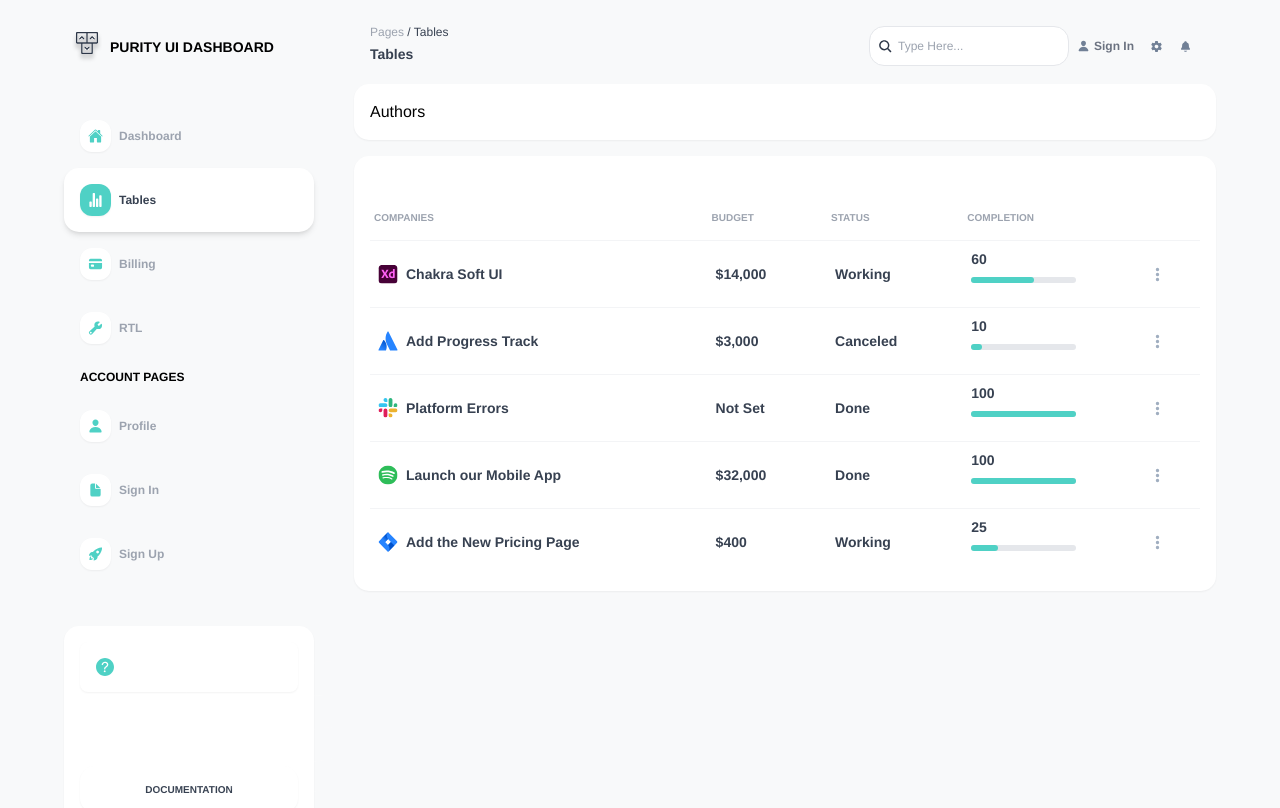
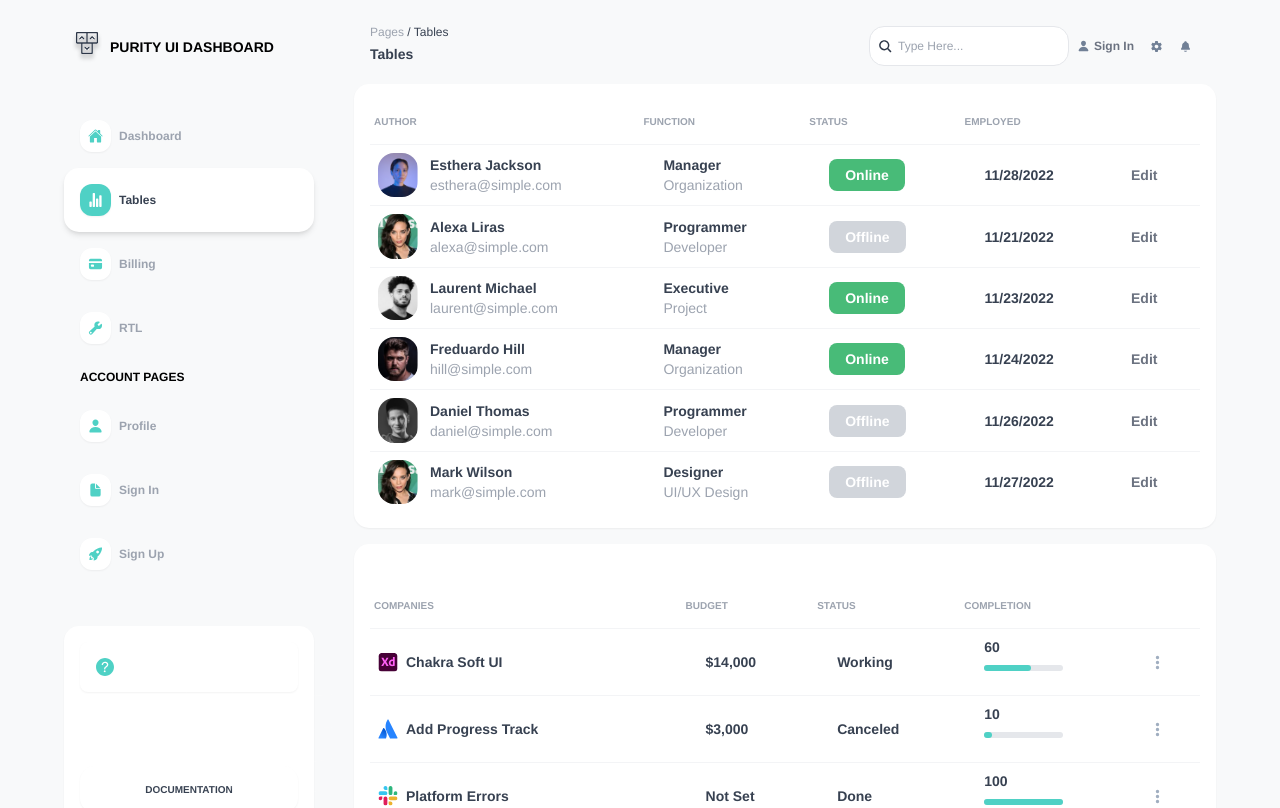
Before and after one commit to arrlancore/duck-flying-tp-project, a Next.js app: page /tables in a window 1280 px wide. Shown: the top 808 px of the page. Built offline with nearby package versions, Linux system fonts and the light colour scheme.

Commit message:
add author table

```diff
--- a/components/Footer.tsx
+++ b/components/Footer.tsx
@@ -4,7 +4,7 @@ import Text from "./Text";
 
 const Footer = () => {
   return (
-    <div className="flex justify-between py-4 flex-col md:flex-row">
+    <div className="flex justify-between mt-2 py-4 flex-col md:flex-row">
       <div className="w-full flex-1">
         <Text variant="caption" className="text-xs">
           @ {new Date().getFullYear()}, Made with ❤️ by{" "}
--- a/components/Table.tsx
+++ b/components/Table.tsx
@@ -21,7 +21,9 @@ type Props = {
 
 const Table = (props: Props) => {
   return (
-    <div className={`overflow-x-auto relative ${props.rootStyle}`}>
+    <div
+      className={`overflow-x-auto min-w-[320px] relative ${props.rootStyle}`}
+    >
       <table className="w-full text-sm text-left font-bold text-gray-700">
         <thead className="text-[10px] uppercase text-gray-400 uppercase dark:text-gray-400">
           <tr>
@@ -44,7 +46,7 @@ const Table = (props: Props) => {
               className="bg-white border-solid border-gray-100 border-t"
             >
               {tds.map((data, idx) => (
-                <td key={idx} className={`py-2 px-6 pl-2`}>
+                <td key={idx} className={`py-2 px-6 ${idx == 0 ? "pl-2" : ""}`}>
                   {data.render ? data.render(data.value, tds) : data.value}
                 </td>
               ))}
--- a/components/dashboard/ProjectsInfo.tsx
+++ b/components/dashboard/ProjectsInfo.tsx
@@ -30,7 +30,7 @@ import Text from "../Text";
 const renderer = {
   companyName: ([title, logo]: [string, string]) => {
     return (
-      <div className="flex">
+      <div className="flex min-w-[140px]">
         <Image className="mr-2" width={20} height={20} src={logo} alt={title} />{" "}
         {title}
       </div>
--- a/components/tables/Authors.tsx
+++ b/components/tables/Authors.tsx
@@ -11,191 +11,241 @@ import OptionIcon from "../OptionIcon";
 import Progress from "../Progress";
 import Table from "../Table";
 import Image from "next/image";
+import {
+  author1,
+  author2,
+  author3,
+  author4,
+  author6,
+} from "../../src/assets/images";
+import Text from "../Text";
+import Link from "next/link";
 
 const renderer = {
-  companyName: ([title, logo]: [string, string]) => {
+  author: ([name, email, pic]: [string, string, string]) => {
     return (
-      <div className="flex">
-        <Image className="mr-2" width={20} height={20} src={logo} alt={title} />{" "}
-        {title}
+      <div className="flex items-center">
+        <Image
+          className="rounded-2xl object-contain"
+          width="40"
+          height="40"
+          src={pic}
+          alt={name}
+        />{" "}
+        <div className="flex flex-col pl-3">
+          <div>{name}</div>
+          <Text variant="caption">{email}</Text>
+        </div>
       </div>
     );
   },
-  members: (value: string[]) => {
+  function: ([func, division]: [string, string]) => {
     return (
-      <div className="flex relative">
-        {value.map((src, idx) => (
-          <Image
-            key={idx}
-            src={src}
-            alt="member"
-            width="18"
-            height="18"
-            className="relative left-0 top-0"
-            style={{ left: idx * -8 }}
-          />
-        ))}
+      <div className="flex flex-col">
+        <div>{func}</div>
+        <Text variant="caption">{division}</Text>
       </div>
     );
   },
-  budget: (value: number) => {
-    const formatter = (n: number) => new Intl.NumberFormat().format(n);
-    return <div>{value ? `$${formatter(value)}` : "Not Set"}</div>;
-  },
-  completion: (value: number) => (
-    <div className="flex flex-col">
-      <div>{value}</div>
-      <Progress pct={value} />
+  status: (statuses: string) => (
+    <div>
+      <span
+        className={`py-2 px-4 text-white rounded-lg ${
+          statuses.toLowerCase() == "online" ? "bg-[#48BB78]" : "bg-gray-300"
+        }`}
+      >
+        {statuses}
+      </span>
     </div>
   ),
-  option: () => <OptionIcon className="ml-auto" />,
+  employed: (date: string) => new Date(date).toLocaleDateString(),
+  action: () => (
+    <Link title="Edit" href="#" className=" text-gray-500">
+      Edit
+    </Link>
+  ),
 };
 
 const projectsDataTable = {
   head: [
-    { value: "Companies" },
-    { value: "Budget" },
+    { value: "Author" },
+    { value: "Function" },
     { value: "Status" },
-    { value: "Completion" },
+    { value: "Employed" },
     { value: "" },
   ],
   body: [
     [
       {
-        key: "company",
-        value: ["Chakra Soft UI", adobeXd.src],
-        render: renderer.companyName,
+        key: "author",
+        value: ["Esthera Jackson", "esthera@simple.com", author6.src],
+        render: renderer.author,
       },
       {
-        key: "budget",
-        value: 14000,
-        render: renderer.budget,
+        key: "function",
+        value: ["Manager", "Organization"],
+        render: renderer.function,
       },
       {
         key: "status",
-        value: "Working",
+        value: "Online",
+        render: renderer.status,
       },
       {
-        key: "completion",
-        value: 60,
-        render: renderer.completion,
+        key: "employed",
+        value: "2022-11-28T10:17:44.165Z",
+        render: renderer.employed,
       },
       {
-        key: "option",
+        key: "action",
         value: "",
-        render: renderer.option,
+        render: renderer.action,
       },
     ],
     [
       {
-        key: "company",
-        value: ["Add Progress Track", atlassian.src],
-        render: renderer.companyName,
+        key: "author",
+        value: ["Alexa Liras", "alexa@simple.com", author1.src],
+        render: renderer.author,
       },
       {
-        key: "budget",
-        value: 3000,
-        render: renderer.budget,
+        key: "function",
+        value: ["Programmer", "Developer"],
+        render: renderer.function,
       },
       {
         key: "status",
-        value: "Canceled",
-      },
-
-      {
-        key: "completion",
-        value: 10,
-        render: renderer.completion,
+        value: "Offline",
+        render: renderer.status,
       },
       {
-        key: "option",
+        key: "employed",
+        value: "2022-11-21T10:17:44.165Z",
+        render: renderer.employed,
+      },
+      {
+        key: "action",
         value: "",
-        render: renderer.option,
+        render: renderer.action,
       },
     ],
     [
       {
-        key: "company",
-        value: ["Platform Errors", slack.src],
-        render: renderer.companyName,
+        key: "author",
+        value: ["Laurent Michael", "laurent@simple.com", author2.src],
+        render: renderer.author,
       },
       {
-        key: "budget",
-        value: 0,
-        render: renderer.budget,
+        key: "function",
+        value: ["Executive", "Project"],
+        render: renderer.function,
       },
       {
         key: "status",
-        value: "Done",
+        value: "Online",
+        render: renderer.status,
       },
       {
-        key: "completion",
-        value: 100,
-        render: renderer.completion,
+        key: "employed",
+        value: "2022-11-23T10:17:44.165Z",
+        render: renderer.employed,
       },
       {
-        key: "option",
+        key: "action",
         value: "",
-        render: renderer.option,
+        render: renderer.action,
       },
     ],
     [
       {
-        key: "company",
-        value: ["Launch our Mobile App", spotify.src],
-        render: renderer.companyName,
+        key: "author",
+        value: ["Freduardo Hill", "hill@simple.com", author3.src],
+        render: renderer.author,
       },
       {
-        key: "budget",
-        value: 32000,
-        render: renderer.budget,
+        key: "function",
+        value: ["Manager", "Organization"],
+        render: renderer.function,
       },
       {
         key: "status",
-        value: "Done",
+        value: "Online",
+        render: renderer.status,
       },
       {
-        key: "completion",
-        value: 100,
-        render: renderer.completion,
+        key: "employed",
+        value: "2022-11-24T10:17:44.165Z",
+        render: renderer.employed,
       },
       {
-        key: "option",
+        key: "action",
         value: "",
-        render: renderer.option,
+        render: renderer.action,
       },
     ],
     [
       {
-        key: "company",
-        value: ["Add the New Pricing Page", jira.src],
-        render: renderer.companyName,
+        key: "author",
+        value: ["Daniel Thomas", "daniel@simple.com", author4.src],
+        render: renderer.author,
       },
       {
-        key: "budget",
-        value: 400,
-        render: renderer.budget,
+        key: "function",
+        value: ["Programmer", "Developer"],
+        render: renderer.function,
       },
       {
         key: "status",
-        value: "Working",
+        value: "Offline",
+        render: renderer.status,
       },
       {
-        key: "completion",
-        value: 25,
-        render: renderer.completion,
+        key: "employed",
+        value: "2022-11-26T10:17:44.165Z",
+        render: renderer.employed,
       },
       {
-        key: "option",
+        key: "action",
         value: "",
-        render: renderer.option,
+        render: renderer.action,
+      },
+    ],
+    [
+      {
+        key: "author",
+        value: ["Mark Wilson", "mark@simple.com", author1.src],
+        render: renderer.author,
+      },
+      {
+        key: "function",
+        value: ["Designer", "UI/UX Design"],
+        render: renderer.function,
+      },
+      {
+        key: "status",
+        value: "Offline",
+        render: renderer.status,
+      },
+      {
+        key: "employed",
+        value: "2022-11-27T10:17:44.165Z",
+        render: renderer.employed,
+      },
+      {
+        key: "action",
+        value: "",
+        render: renderer.action,
       },
     ],
   ],
 };
 
 const Authors = () => {
-  return <Box>Authors</Box>;
+  return (
+    <Box>
+      <Table head={projectsDataTable.head} body={projectsDataTable.body} />
+    </Box>
+  );
 };
 
 export default Authors;
--- a/components/tables/Projects.tsx
+++ b/components/tables/Projects.tsx
@@ -15,7 +15,7 @@ import Table from "../Table";
 const renderer = {
   companyName: ([title, logo]: [string, string]) => {
     return (
-      <div className="flex">
+      <div className="flex min-w-[140px]">
         <Image className="mr-2" width={20} height={20} src={logo} alt={title} />{" "}
         {title}
       </div>
--- a/pages/tables.tsx
+++ b/pages/tables.tsx
@@ -49,6 +49,7 @@ export default function Tables() {
               <SpaceY />
               <Authors />
               <Projects />
+              <Footer />
             </section>
           </div>
         </div>
```
